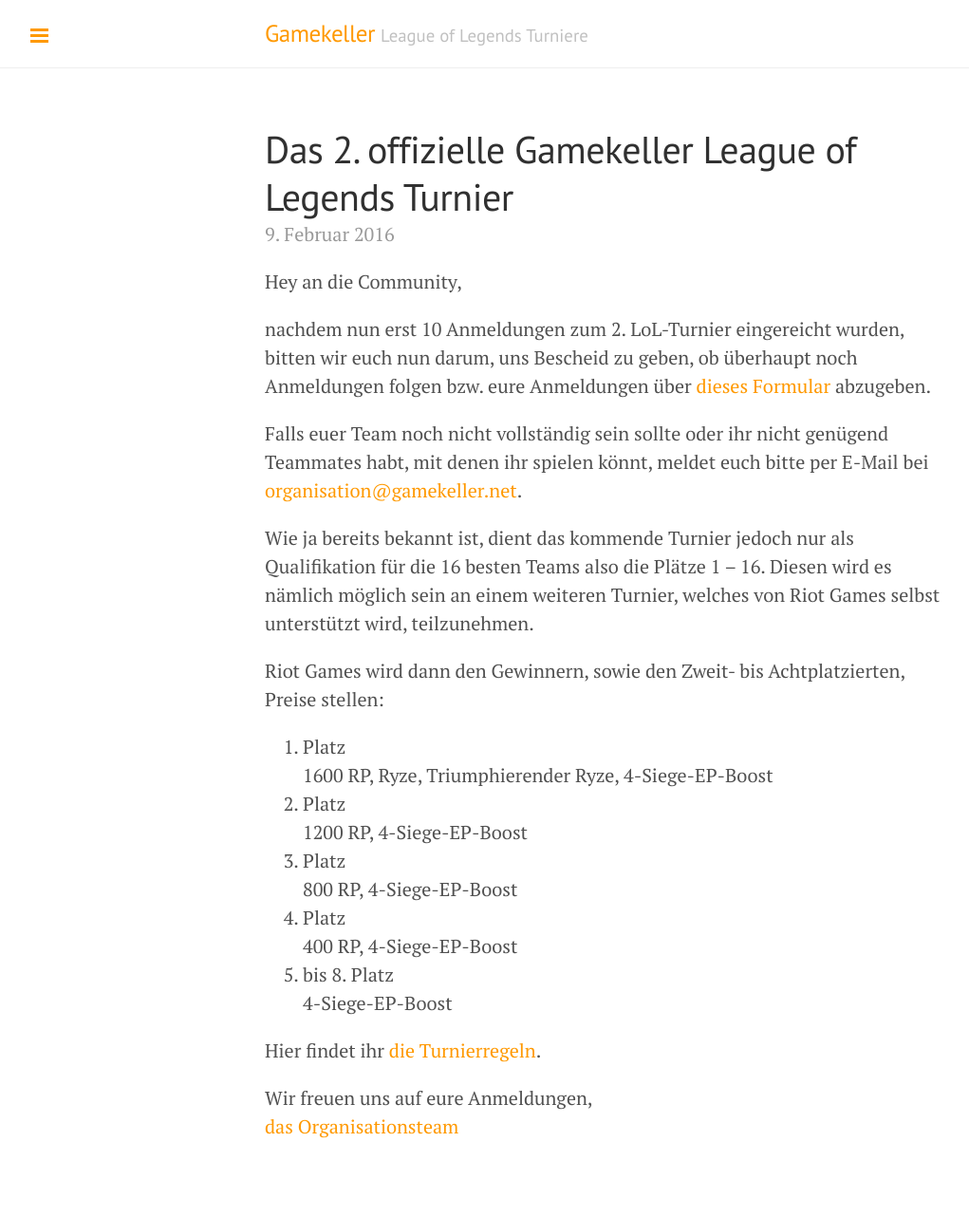
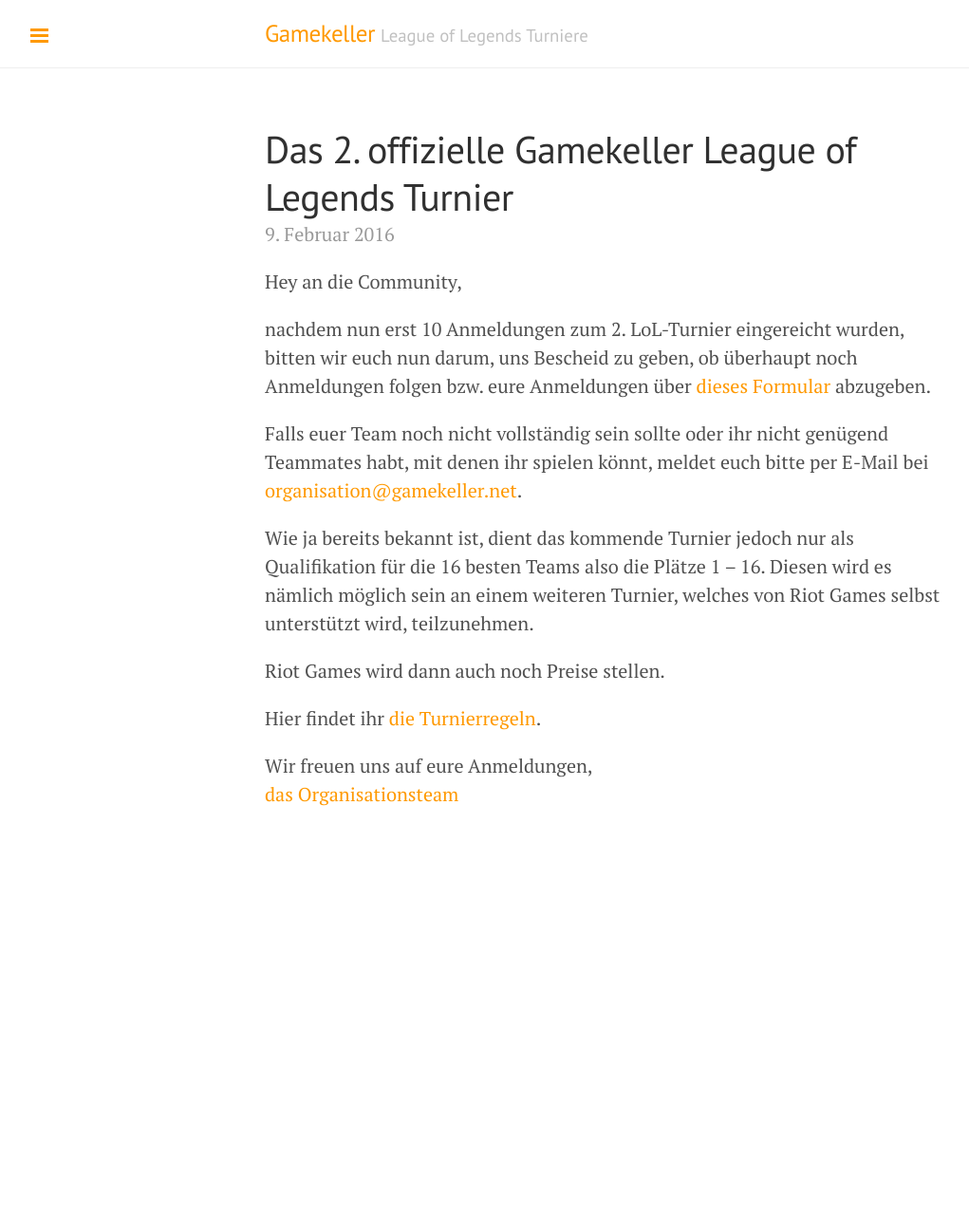
Before and after one commit to gamekeller/League-of-Legends-Turnier-Page, a Jekyll site: the page built from _posts/2016-02-09-2.lol-turnier.md, in a window 1280 px wide. Shown: the whole page at 95% size, without its empty margins (1-1022 px from the left). Built offline with Jekyll 4.4.1, drawn with Linux system fonts in a browser that asks for light colours; after the commit the page ends 932 px from its top, so only the background shows below that.

Commit message:
Update 2016-02-09-2.lol-turnier.md

```diff
--- a/_posts/2016-02-09-2.lol-turnier.md
+++ b/_posts/2016-02-09-2.lol-turnier.md
@@ -17,18 +17,8 @@
 Diesen wird es nämlich möglich sein an einem weiteren Turnier,
 welches von Riot Games selbst unterstützt wird, teilzunehmen.
 
-Riot Games wird dann den Gewinnern, sowie den Zweit- bis Achtplatzierten, Preise stellen:
+Riot Games wird dann auch noch Preise stellen.
 
-1. Platz<br>
-  1600 RP, Ryze, Triumphierender Ryze, 4-Siege-EP-Boost
-2. Platz<br>
-  1200 RP, 4-Siege-EP-Boost
-3. Platz<br>
-  800 RP, 4-Siege-EP-Boost
-4. Platz<br>
-  400 RP, 4-Siege-EP-Boost
-5. bis 8. Platz<br>
-  4-Siege-EP-Boost
 
 Hier findet ihr [die Turnierregeln](http://bit.ly/1S56oDs).
 
```
